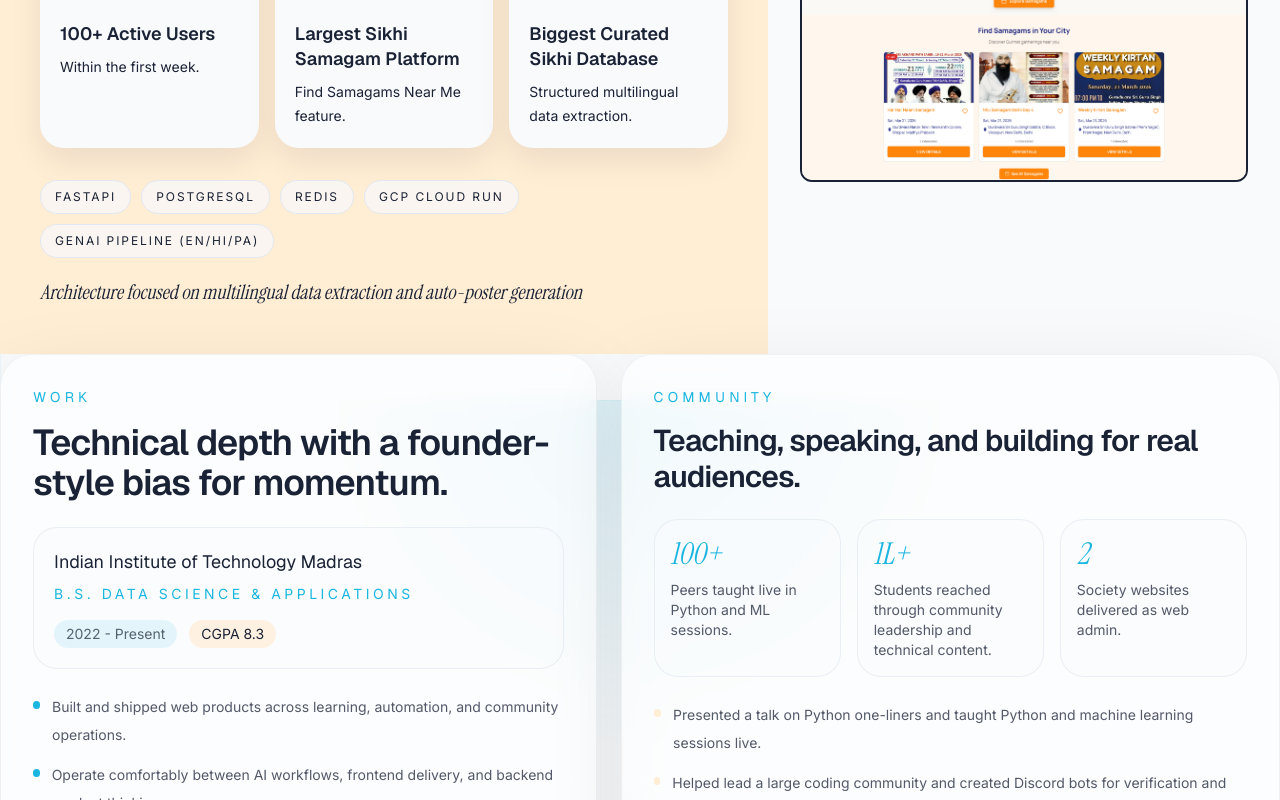
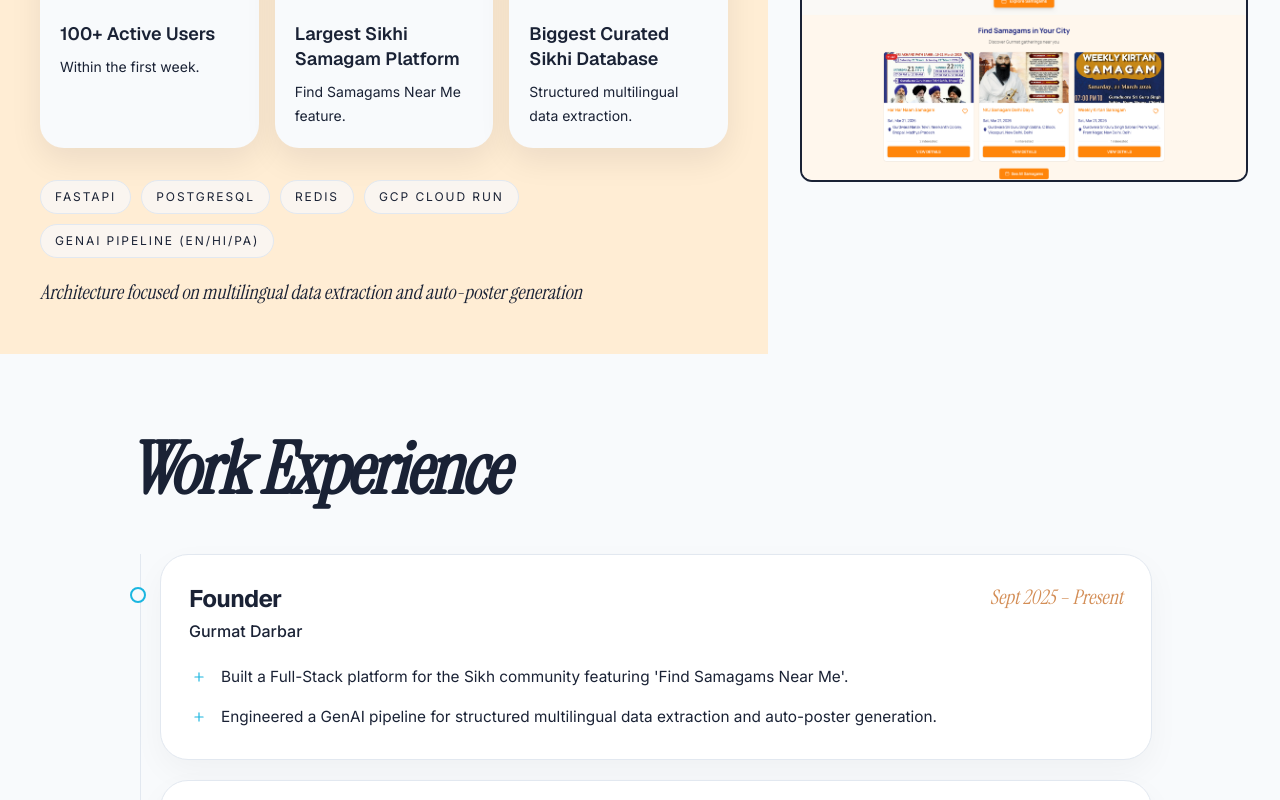
Before and after one commit to Param302/portfolio, a Next.js app in the folder portfolio/: page / in a window 1280 px wide. Shown: the part 2000-2800 px from the top of the page. Built offline with nearby package versions, Linux system fonts and the light colour scheme.

Commit message:
feat(work): add work experience

```diff
--- a/portfolio/src/app/components/Work.js
+++ b/portfolio/src/app/components/Work.js
@@ -1,74 +1,103 @@
-const highlights = [
-  "Built and shipped web products across learning, automation, and community operations.",
-  "Operate comfortably between AI workflows, frontend delivery, and backend product thinking.",
-  "Prefer practical systems that are clear to use, maintain, and extend.",
-];
+"use client";
 
-const communityWork = [
-  "Presented a talk on Python one-liners and taught Python and machine learning sessions live.",
-  "Helped lead a large coding community and created Discord bots for verification and event management.",
-  "Served as web admin for college societies, delivering websites with a strong emphasis on usability.",
+import { Plus } from "lucide-react";
+import { motion } from "framer-motion";
+
+const experiences = [
+  {
+    role: "Founder",
+    company: "Gurmat Darbar",
+    dates: "Sept 2025 – Present",
+    points: [
+      "Built a Full-Stack platform for the Sikh community featuring 'Find Samagams Near Me'.",
+      "Engineered a GenAI pipeline for structured multilingual data extraction and auto-poster generation.",
+    ],
+  },
+  {
+    role: "AI Research Intern",
+    company: "mPragati Lab, IIT Delhi",
+    dates: "Sept 2025 – Present",
+    points: [
+      "Working on 3D skull implant generation using deep learning for biomedical reconstruction.",
+      "Creating and training 3D U-Net based architectures for skull implant reconstruction.",
+    ],
+  },
+  {
+    role: "Junior Applications Engineer",
+    company: "Coridors",
+    dates: "Aug 2024 – Sep 2025",
+    points: [
+      "Built a Streamlit-based data ingestion platform with 30+ interactive screens integrated with Snowflake.",
+      "Worked on backend integrations with Snowflake Snowpark for scalable data workflows.",
+      "Designed, deployed, and maintained the company website using JavaScript and Tailwind CSS via Vercel and Cloudflare.",
+    ],
+  },
+  {
+    role: "Educator",
+    company: "YouTube (@Param3021)",
+    dates: "Jan 2023 – Present",
+    points: [
+      "Delivered 70+ live sessions on Python and ML, reaching 100K+ learners.",
+    ],
+  },
 ];
 
 export default function Work() {
   return (
-    <section id="work" className="section-anchor">
-      <div className="grid gap-6 lg:grid-cols-[0.95fr_1.05fr]">
-        <article className="glass-card rounded-[2rem] p-6 sm:p-8">
-          <p className="font-heading text-sm uppercase tracking-[0.3em] text-sky-surge">Work</p>
-          <h2 className="mt-4 text-3xl font-semibold tracking-tight text-prussian-blue dark:text-bright-snow sm:text-4xl">
-            Technical depth with a founder-style bias for momentum.
+    <section id="work" className="section-anchor bg-background px-4 py-16 sm:px-8 sm:py-20 lg:px-0">
+      <div className="mx-auto max-w-5xl">
+        <div className="mb-10 sm:mb-12">
+          <h2 className="inline-block font-accent text-5xl font-bold italic tracking-tight text-prussian-blue dark:text-bright-snow sm:text-6xl lg:text-7xl">
+            Work Experience
           </h2>
-          <div className="mt-6 rounded-[1.5rem] border border-alice-blue/70 bg-bright-snow/45 p-5 dark:border-alice-blue/10 dark:bg-ink-black/35">
-            <p className="font-heading text-lg text-prussian-blue dark:text-bright-snow">
-              Indian Institute of Technology Madras
-            </p>
-            <p className="mt-2 font-description text-sm uppercase tracking-[0.25em] text-sky-surge">
-              B.S. Data Science & Applications
-            </p>
-            <div className="mt-4 flex flex-wrap gap-3 font-description text-sm text-prussian-blue/70 dark:text-bright-snow/70">
-              <span className="rounded-full bg-sky-surge/10 px-3 py-1">2022 - Present</span>
-              <span className="rounded-full bg-papaya-whip/70 px-3 py-1 text-prussian-blue">CGPA 8.3</span>
-            </div>
+        </div>
+
+        <div className="relative pl-0 sm:pl-8">
+          <div className="absolute bottom-0 left-3 top-0 hidden w-px bg-alice-blue dark:bg-prussian-blue sm:block" />
+
+          <div className="space-y-5">
+            {experiences.map((experience, index) => (
+              <motion.article
+                key={`${experience.role}-${experience.company}`}
+                initial={{ opacity: 0, y: 48, rotateX: 8, rotate: -1.5 }}
+                whileInView={{ opacity: 1, y: 0, rotateX: 0, rotate: 0 }}
+                viewport={{ once: true, amount: 0.28 }}
+                transition={{ duration: 0.65, delay: index * 0.08, ease: [0.22, 1, 0.36, 1] }}
+                style={{ transformOrigin: "top center" }}
+                className="relative rounded-[1.75rem] border border-alice-blue bg-white p-6 shadow-[0_12px_32px_rgba(11,15,25,0.04)] transition hover:border-sky-surge/25 dark:border-alice-blue/10 dark:bg-prussian-blue dark:shadow-none dark:hover:shadow-[0_0_30px_rgba(27,182,224,0.08)] sm:p-7"
+              >
+                <span className="absolute left-[-1.92rem] top-8 hidden h-4 w-4 rounded-full border-2 border-sky-surge bg-bright-snow dark:bg-ink-black sm:inline-flex" />
+
+                <div className="flex flex-col gap-3 sm:flex-row sm:items-start sm:justify-between">
+                  <div>
+                    <h3 className="font-heading text-2xl font-bold tracking-tight text-prussian-blue dark:text-bright-snow">
+                      {experience.role}
+                    </h3>
+                    <p className="mt-1 font-description text-base font-medium text-prussian-blue/72 dark:text-bright-snow/72">
+                      {experience.company}
+                    </p>
+                  </div>
+                  <p className="font-accent text-xl italic text-[#d38d55] dark:text-papaya-whip">
+                    {experience.dates}
+                  </p>
+                </div>
+
+                <div className="mt-5 space-y-3">
+                  {experience.points.map((point) => (
+                    <div key={point} className="flex gap-3">
+                      <span className="mt-1 inline-flex h-5 w-5 shrink-0 items-center justify-center rounded-full bg-sky-surge/12 text-sky-surge">
+                        <Plus className="h-3.5 w-3.5" />
+                      </span>
+                      <p className="font-description text-sm leading-7 text-prussian-blue/78 dark:text-bright-snow/78 sm:text-[0.96rem]">
+                        {point}
+                      </p>
+                    </div>
+                  ))}
+                </div>
+              </motion.article>
+            ))}
           </div>
-          <ul className="mt-6 space-y-3 font-description text-sm leading-7 text-prussian-blue/75 dark:text-bright-snow/75">
-            {highlights.map((item) => (
-              <li key={item} className="flex gap-3">
-                <span className="mt-2 h-2 w-2 rounded-full bg-sky-surge" />
-                <span>{item}</span>
-              </li>
-            ))}
-          </ul>
-        </article>
-
-        <article className="glass-card rounded-[2rem] p-6 sm:p-8">
-          <p className="font-heading text-sm uppercase tracking-[0.3em] text-sky-surge">Community</p>
-          <h3 className="mt-4 text-2xl font-semibold tracking-tight text-prussian-blue dark:text-bright-snow sm:text-3xl">
-            Teaching, speaking, and building for real audiences.
-          </h3>
-          <div className="mt-6 grid gap-4 sm:grid-cols-3">
-            <div className="rounded-[1.5rem] border border-alice-blue/70 bg-bright-snow/45 p-4 dark:border-alice-blue/10 dark:bg-ink-black/35">
-              <p className="font-accent text-3xl italic text-sky-surge">100+</p>
-              <p className="mt-2 font-description text-sm text-prussian-blue/75 dark:text-bright-snow/75">Peers taught live in Python and ML sessions.</p>
-            </div>
-            <div className="rounded-[1.5rem] border border-alice-blue/70 bg-bright-snow/45 p-4 dark:border-alice-blue/10 dark:bg-ink-black/35">
-              <p className="font-accent text-3xl italic text-sky-surge">1L+</p>
-              <p className="mt-2 font-description text-sm text-prussian-blue/75 dark:text-bright-snow/75">Students reached through community leadership and technical content.</p>
-            </div>
-            <div className="rounded-[1.5rem] border border-alice-blue/70 bg-bright-snow/45 p-4 dark:border-alice-blue/10 dark:bg-ink-black/35">
-              <p className="font-accent text-3xl italic text-sky-surge">2</p>
-              <p className="mt-2 font-description text-sm text-prussian-blue/75 dark:text-bright-snow/75">Society websites delivered as web admin.</p>
-            </div>
-          </div>
-          <ul className="mt-6 space-y-3 font-description text-sm leading-7 text-prussian-blue/75 dark:text-bright-snow/75">
-            {communityWork.map((item) => (
-              <li key={item} className="flex gap-3">
-                <span className="mt-2 h-2 w-2 rounded-full bg-papaya-whip" />
-                <span>{item}</span>
-              </li>
-            ))}
-          </ul>
-        </article>
+        </div>
       </div>
     </section>
   );
```
